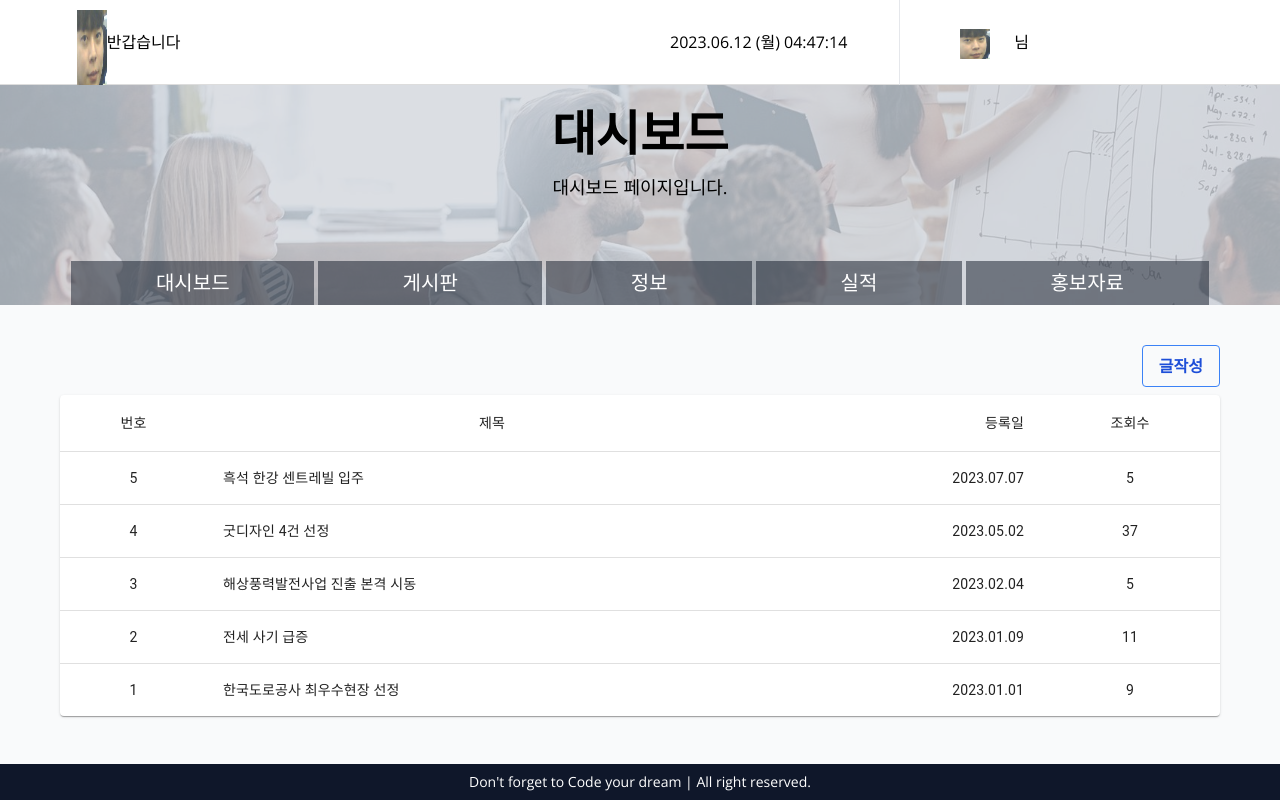
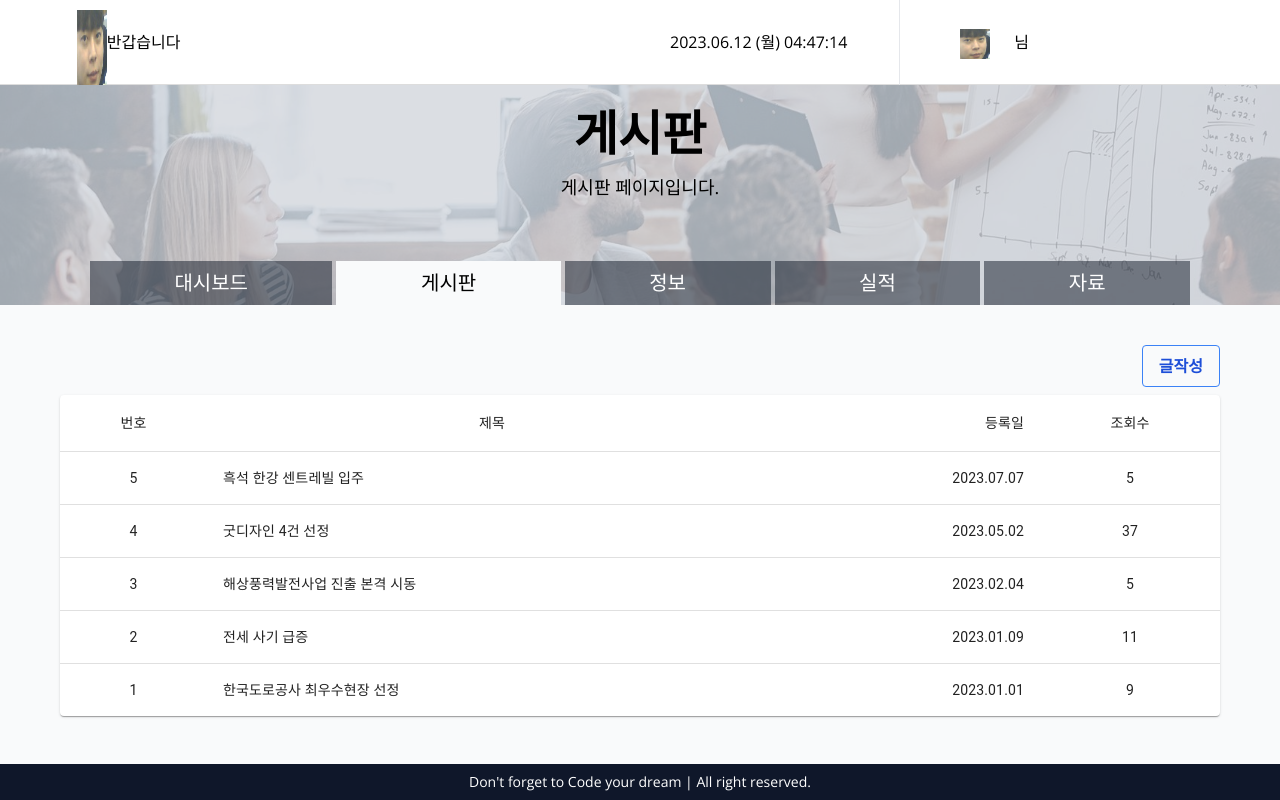
Before and after one commit to kimssangman/BoardProject, a Next.js app: page /main/board in a window 1280 px wide. Built offline with nearby package versions, Linux system fonts and the light colour scheme; no server answers.

Commit message:
[완료] mainBanner 버튼 수정 라우팅 완료

```diff
--- a/src/app/components/layout/MainBanner.tsx
+++ b/src/app/components/layout/MainBanner.tsx
@@ -2,7 +2,7 @@
 
 import React, { useState } from 'react'
 import MainBanner_button from './MainBanner_button';
-import { useRouter } from "next/navigation";
+import { useRouter, usePathname } from "next/navigation";
 
 
 
@@ -11,12 +11,27 @@ export default function MainBanner() {
     const router = useRouter();
     const [title, setTitle] = useState({ title: '대시보드', path: '/main' })
 
+    /**------------------------------
+     * 현재 라우팅 path를 확인
+     ------------------------------*/
+    const pathName = usePathname()
+
+    const buttonList = [
+        { title: '대시보드', path: '/main' },
+        { title: '게시판', path: '/main/board' },
+        { title: '정보', path: '/main/information' },
+        { title: '실적', path: '/main/board' },
+        { title: '홍보자료', path: '/main/information' }
+    ];
+
+    const description = buttonList.filter(item => item.path === pathName)
 
     const HandleDataFromChild = (childData: any) => {
         setTitle(childData);
         console.log('자식에게 받은 data {title, path}  >>> ', childData)
 
-        router.push(childData?.path);
+
+        router.replace(childData?.path);
     };
 
 
@@ -34,8 +49,8 @@ export default function MainBanner() {
             <div className="relative bg-opacity-75 bg-gray-300 pt-6 h-[220px]">
                 <div className="m-auto mx-auto px-4 text-center">
                     <div>
-                        <h1 className="text-5xl font-bold">{title.title}</h1>
-                        <p className="text-lg mt-4">{title.title} 페이지입니다.</p>
+                        <h1 className="text-5xl font-bold">{description[0].title}</h1>
+                        <p className="text-lg mt-4">{description[0].title} 페이지입니다.</p>
                     </div>
 
                 </div>
--- a/src/app/components/layout/MainBanner_button.tsx
+++ b/src/app/components/layout/MainBanner_button.tsx
@@ -14,11 +14,11 @@ export default function MainBanner_button(props: any, selected: any) {
     const pathName = usePathname()
 
     const buttonList = [
-        { title: '대시보드', path: 'main' },
-        { title: '게시판', path: 'main/board' },
-        { title: '정보', path: 'main/information' },
-        { title: '실적', path: 'main/board' },
-        { title: '홍보자료', path: 'main/information' }
+        { title: '대시보드', path: '/main' },
+        { title: '게시판', path: '/main/board' },
+        { title: '정보', path: '/main/information' },
+        { title: '실적', path: '/main/performance' },
+        { title: '자료', path: '/main/data' }
     ];
 
 
@@ -54,7 +54,7 @@ export default function MainBanner_button(props: any, selected: any) {
                 buttonList.map((item, index) => (
 
                     // className={`${isClicked ? '클릭 시 추가되길 원하는 클래스명' : ''} 클릭여부 관계없이 필요한 클래스명들`}
-                    <li className={`${pathName === item.title ? 'bg-gray-50' : 'bg-gray-900 bg-opacity-50 text-white'} px-[84.5px] py-2  cursor-pointer`} key={index} onClick={() => props.onData({ title: item.title, path: item.path })}>{item.title}</li>
+                    <li className={`${pathName === item.path ? 'bg-gray-50' : 'bg-gray-900 bg-opacity-50 text-white'} px-[84.5px] py-2  cursor-pointer`} key={index} onClick={() => props.onData({ title: item.title, path: item.path })}>{item.title}</li>
                 ))
             }
         </ul>
```
